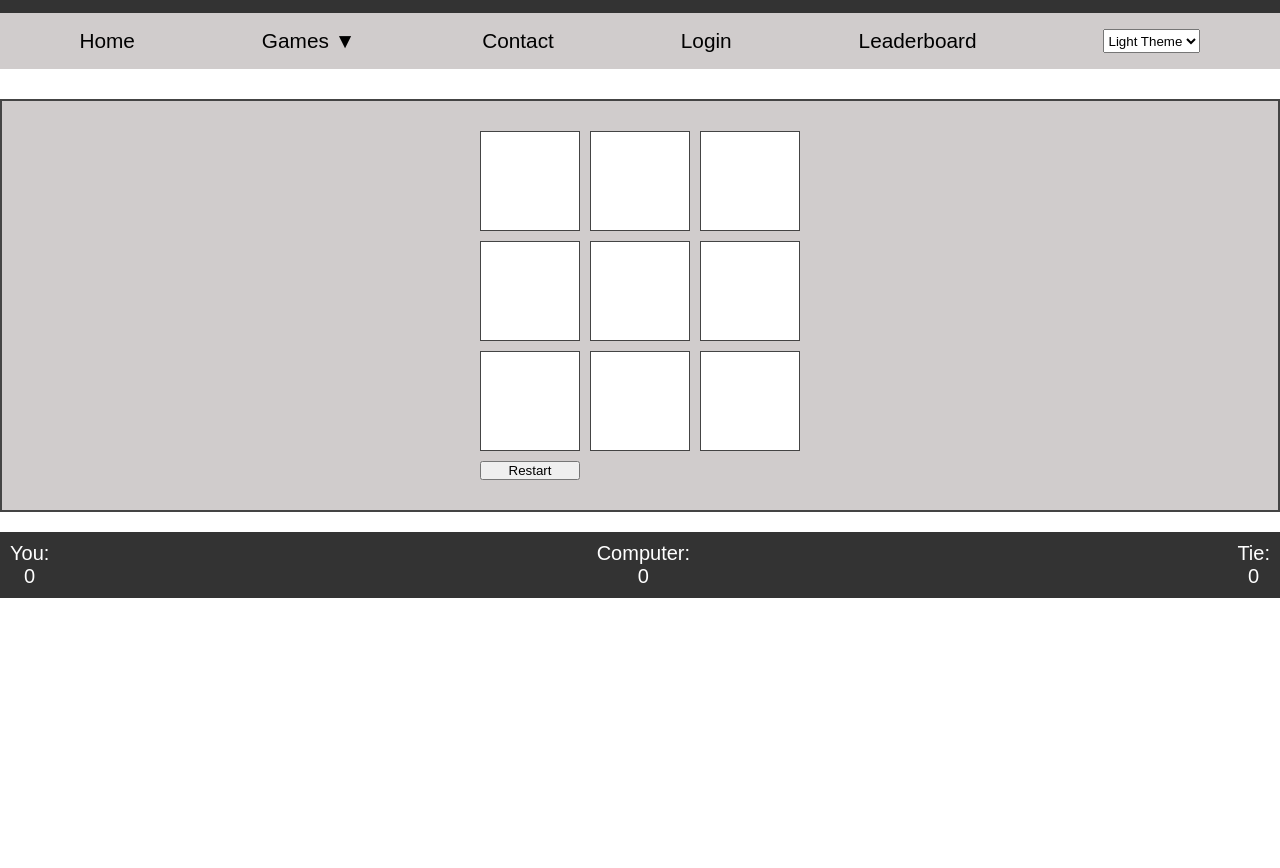
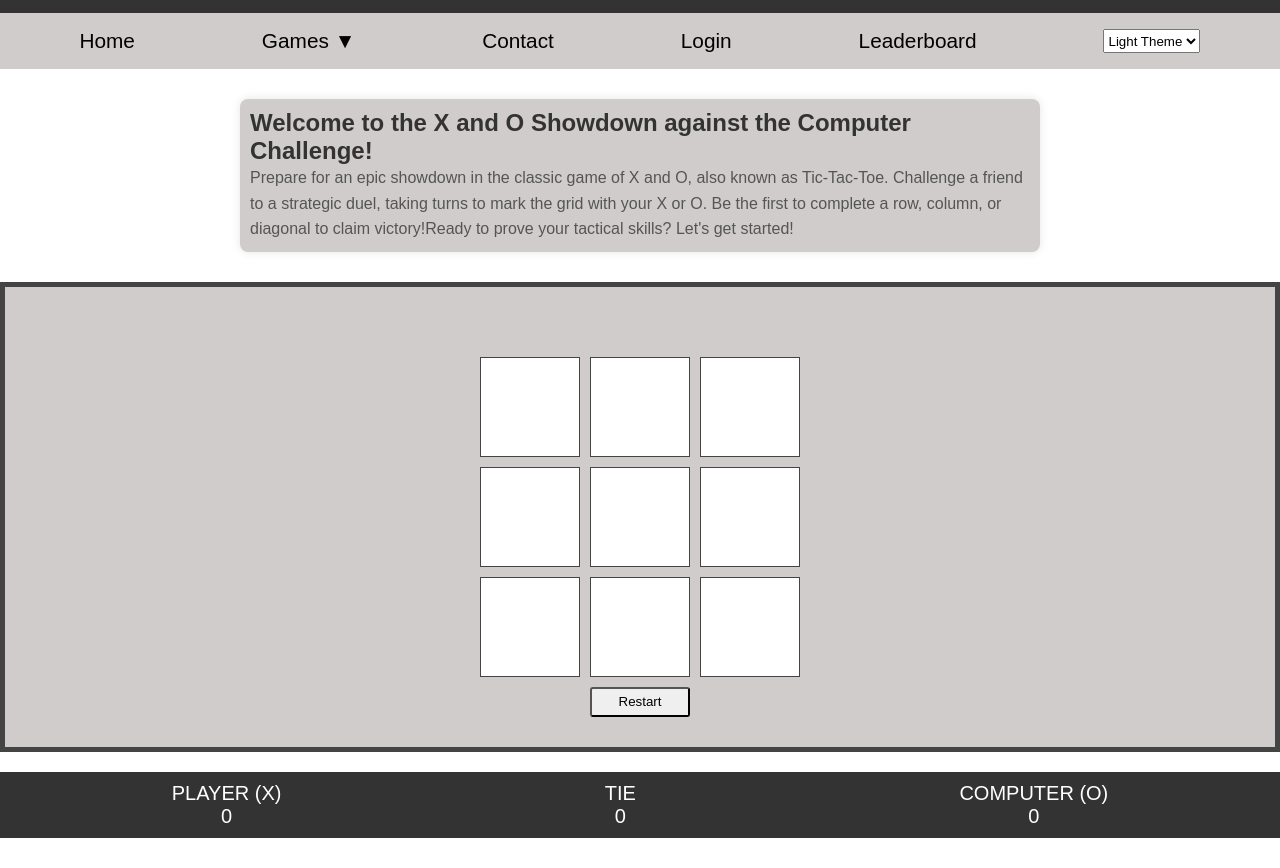
Before and after one commit to bayanwafa/MiniGamesWebsite, a website: page tic_tac_toe.html in a window 1280 px wide. Shown: the part 56-924 px from the top of the page. Before the commit the page ends 800 px from the top, so only its background shows below. Drawn offline with Linux system fonts and the light colour scheme.

Commit message:
I have done some changes on Tic-Tac-Toe

```diff
--- a/styles.css
+++ b/styles.css
@@ -37,7 +37,7 @@ nav a {
 
 nav a:hover {
     text-decoration: underline;
-    color: rgb(30, 23, 20);
+    color: orangered;
 }
 
 .currentpage {
@@ -121,15 +121,17 @@ h3 {
 /*tic_tac_toe styles*/
 
 /* Style the game board */
+
 .game {
     grid-template-columns: repeat(3, 100px);
     grid-gap: 10px;
     background-color: #d0cccc;
-    border: 2px solid #444;
-    padding: 10px;
+    border: 5px solid #444;
+    padding: 40px;
     margin: 20px auto;
     display: flex;
-    justify-content: center; /* Center horizontally */
+    justify-content: center;
+    /* Center horizontally */
 }
 
 .square {
@@ -153,9 +155,13 @@ h3 {
 }
 
 /* Style the restart button */
-.restart {
-    margin-top: 20px;
-    font-size: 24px;
+.game .board button {
+    position: absolute;
+    top: 360px;
+    left: 140px;
+    width: 100px;
+    height: 30px;
+    border-radius: 3px;
     cursor: pointer;
 }
 
@@ -165,14 +171,15 @@ h3 {
     display: grid;
     grid-template-columns: repeat(3, 100px);
     grid-gap: 10px;
-    padding: 20px;
+    padding: 30px;
     text-align: center;
+    position: relative;
 }
 
 /* Example styles for the count-bar */
 .count-bar {
     display: flex;
-    justify-content: space-between;
+    justify-content: space-around;
     padding: 10px;
     background-color: #333;
     color: #fff;
@@ -188,21 +195,24 @@ h3 {
 
 /* contact styles */
 
-.about-section {
+.about-section,
+.description-section {
     max-width: 800px;
     margin: 0 auto;
-    padding: 20px;
+    padding: 10px;
     background-color: #d0cccc;
     border-radius: 8px;
     box-shadow: 0 0 10px rgba(0, 0, 0, 0.1);
     margin-bottom: 30px;
 }
 
-.about-section h2 {
+.about-section h2,
+.description-section h2 {
     color: #333;
 }
 
-.about-section p {
+.about-section p,
+.description-section p {
     font-size: 16px;
     line-height: 1.6;
     color: #555;
--- a/tic_tac_toe.html
+++ b/tic_tac_toe.html
@@ -36,6 +36,15 @@
     </nav>
 
     <main>
+        <section class="description-section">
+            <!-- <h2> X and O Game (Tic-Tac-Toe)</h2> -->
+            <h2>Welcome to the X and O Showdown against the Computer Challenge!</h2>
+            <p>Prepare for an epic showdown in the classic game of X and O, also known as Tic-Tac-Toe.
+                Challenge a friend to a strategic duel, taking turns to mark the grid with your X or O.
+                Be the first to complete a row, column, or diagonal to claim victory!Ready to prove your tactical
+                skills? Let's get started!
+        </section>
+
         <div class="game">
             <div class="board">
                 <div class="square" onclick="makeMove(this)" data-index="0"></div>
@@ -48,25 +57,25 @@
                 <div class="square" onclick="makeMove(this)" data-index="7"></div>
                 <div class="square" onclick="makeMove(this)" data-index="8"></div>
                 <button onclick="restartGame()">Restart</button>
-
             </div>
         </div>
 
         <div class="count-bar">
             <div class="win-count">
-                <span>You:</span>
+                <span>PLAYER (X)</span>
                 <span id="player-count">0</span>
             </div>
             <div class="win-count">
-                <span>Computer:</span>
-                <span id="computer-count">0</span>
+                <span>TIE</span>
+                <span id="tie-count">0</span>
             </div>
             <div class="win-count">
-                <span>Tie:</span>
-                <span id="tie-count">0</span>
+                <span>COMPUTER (O)</span>
+                <span id="computer-count">0</span>
             </div>
         </div>
     </main>
     <script src="TicTac.js"></script>
 </body>
+
 </html>
```
Also changed, not shown: TicTac.js (+13 -13 lines), contact.html (+3 -5 lines), contact.js (+13 -13 lines), main.js (+13 -13 lines), index.html (line endings or trailing spaces).
